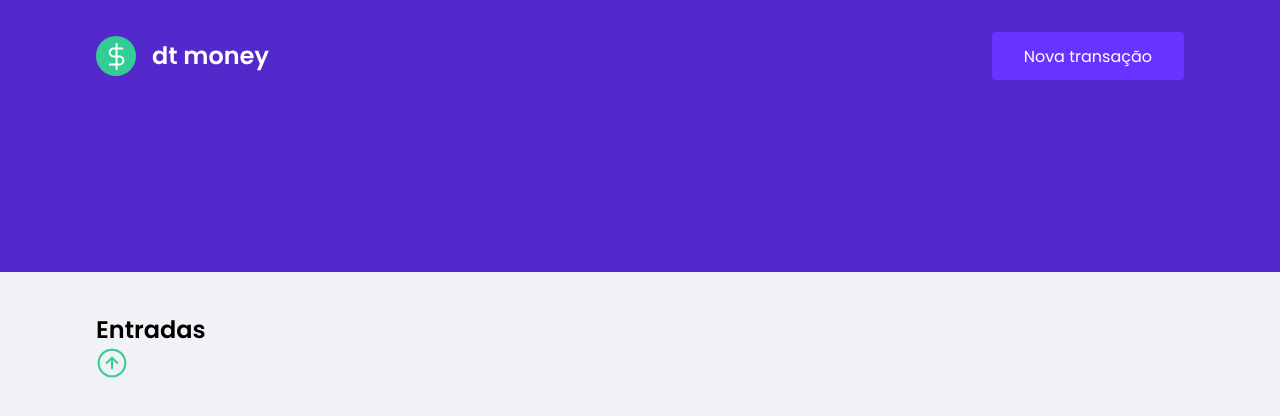
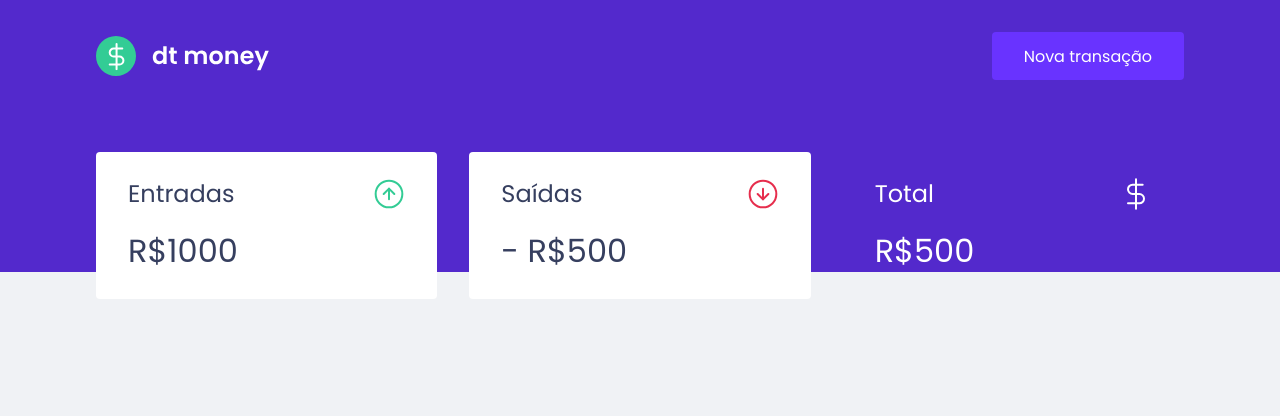
Before and after one commit to marcell0lopes/mymoney, a React (Create React App) app: page / in a window 1280 px wide. Shown: the top 416 px of the page. Built offline with nearby package versions, Linux system fonts and the light colour scheme.

Commit message:
summary layout

```diff
--- a/src/components/Summary/index.tsx
+++ b/src/components/Summary/index.tsx
@@ -1,5 +1,7 @@
 import { Container } from './styles';
 import incomeImg from '../../assets/income.svg';
+import outcomeImg from '../../assets/outcome.svg';
+import totalImg from '../../assets/total.svg';
 
 export function Summary() {
   return (
@@ -7,8 +9,23 @@
       <div>
         <header>
           <h2>Entradas</h2>
-          <img src={incomeImg} alt="income" />
+          <img src={incomeImg} alt="Entradas" />
         </header>
+        <strong>R$1000</strong>
+      </div>
+      <div>
+        <header>
+          <h2>Saídas</h2>
+          <img src={outcomeImg} alt="Saídas" />
+        </header>
+        <strong>- R$500</strong>
+      </div>
+      <div className="highlight-background">
+        <header>
+          <h2>Total</h2>
+          <img src={totalImg} alt="Saídas" />
+        </header>
+        <strong>R$500</strong>
       </div>
     </Container>
   );
--- a/src/components/Summary/styles.ts
+++ b/src/components/Summary/styles.ts
@@ -1,5 +1,36 @@
 import styled from 'styled-components';
 
 export const Container = styled.div`
-  max-width: 360px;
+  display: grid;
+  grid-template-columns: repeat(3, 1fr);
+  gap: 2rem;
+  margin-top: -10rem;
+
+  div {
+    background: var(--shape);
+    padding: 1.5rem 2rem;
+    border-radius: 0.25rem;
+    color: var(--text-title);
+
+    header {
+      display: flex;
+      align-items: center;
+      justify-content: space-between;
+    }
+    h2 {
+      font-weight: 300;
+    }
+    strong {
+      display: block;
+      margin-top: 1rem;
+      font-size: 2rem;
+      line-height: 3rem;
+      font-weight: 500;
+    }
+
+    &.highlight-background {
+      background-color: var(--green);
+      color: #fff;
+    }
+  }
 `;
```
